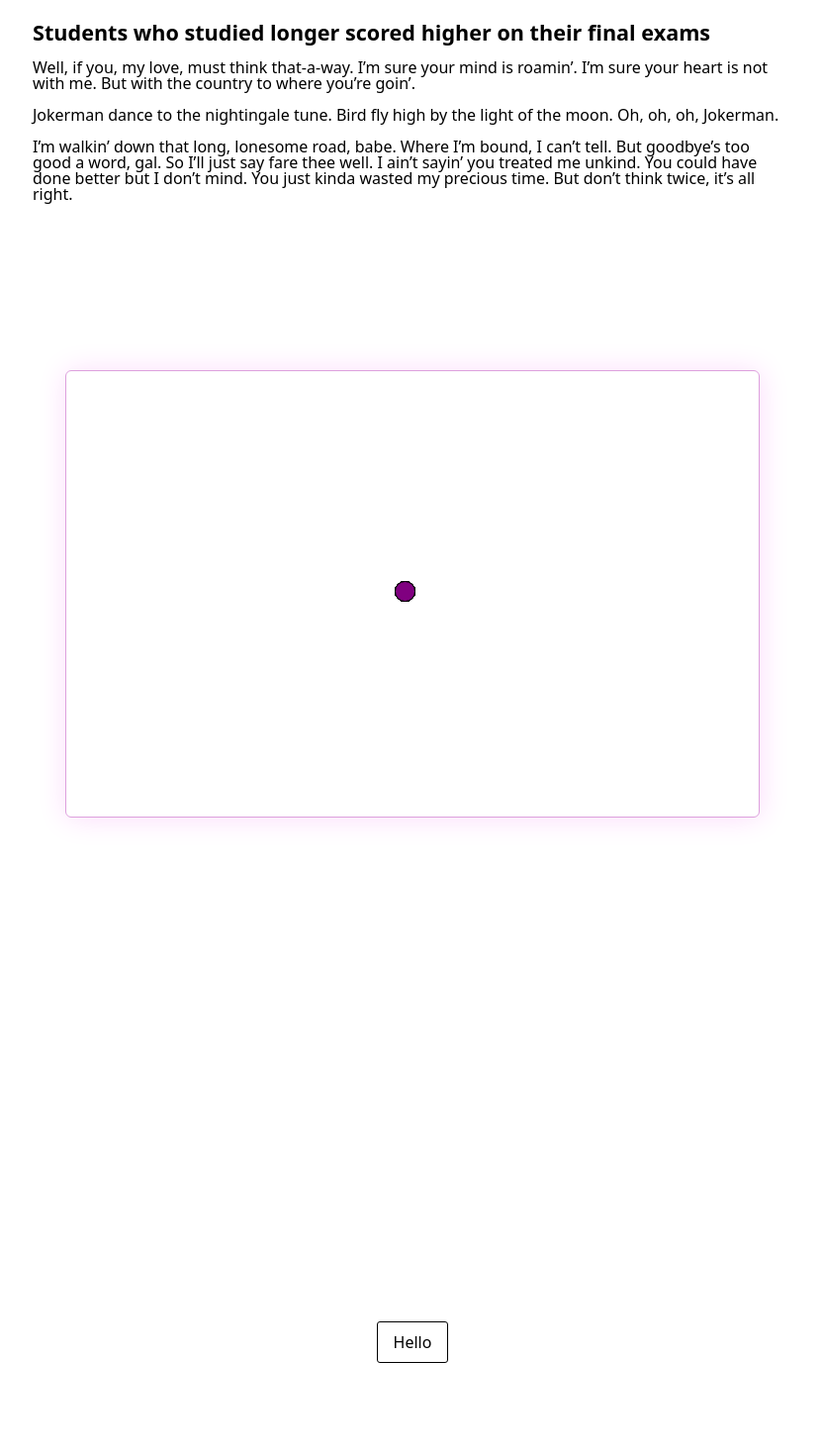
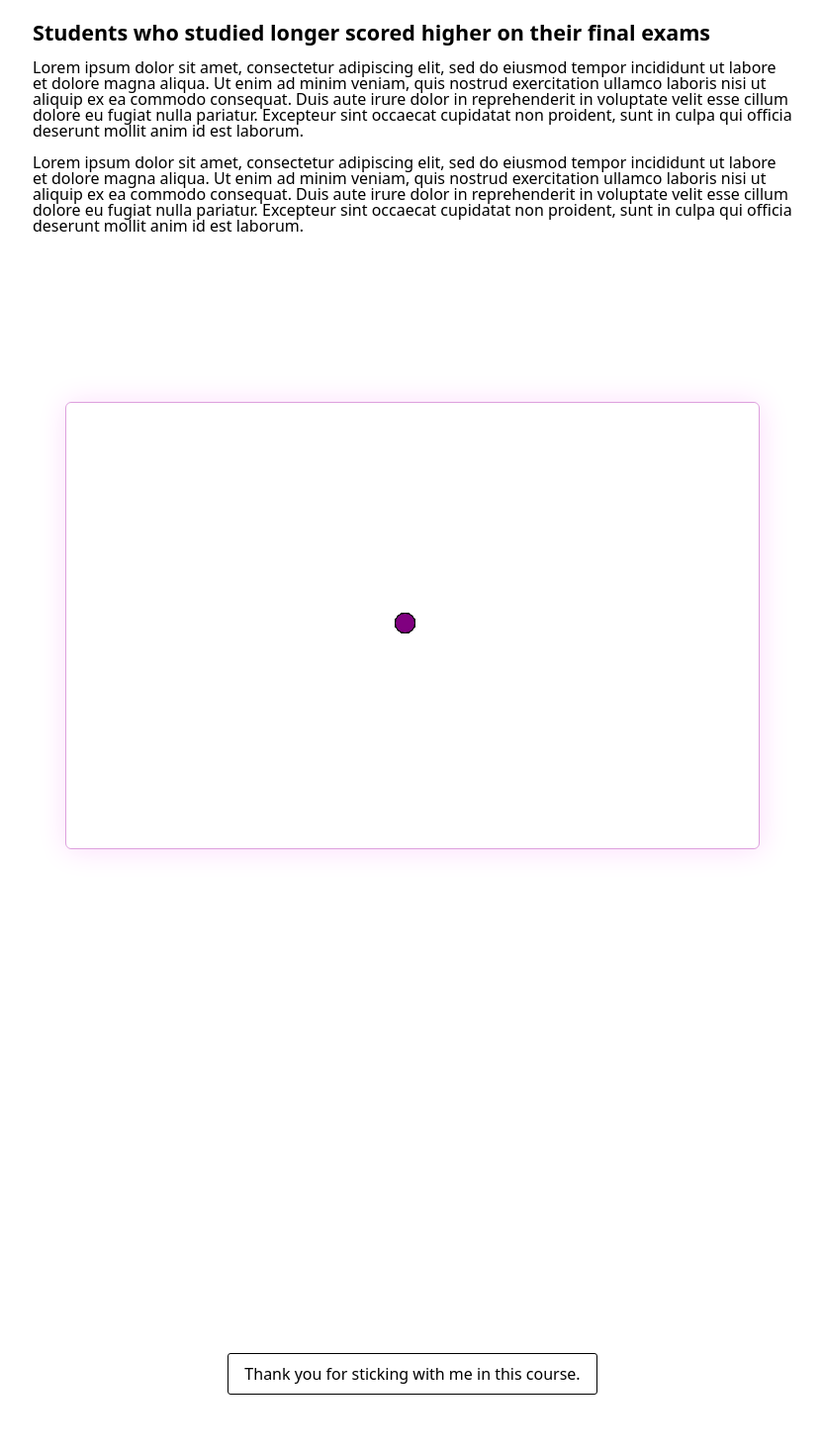
Before and after one commit to TranTrungTinh/invoice-app, a Svelte app in the folder data-visualization/: page / in a window 1280 px wide. Shown: the top 1470 px of the page at 99% size, without its empty margins (223-1054 px from the left). Built offline with nearby package versions, Linux system fonts and the light colour scheme.

Commit message:
Refactor code for data visualization, improve chart layout, and add Tooltip component

```diff
--- a/data-visualization/src/App.svelte
+++ b/data-visualization/src/App.svelte
@@ -1,6 +1,4 @@
 <script>
-  import AxisX from "$components/AxisX.svelte";
-  import AxisY from "$components/AxisY.svelte";
   import Tooltip from "$components/Tooltip.svelte";
   import data from "$data/data.js";
 
@@ -26,10 +24,7 @@
 
   let hoveredData;
 
-  import { fly } from "svelte/transition";
-
   // Scrollytelling
-  import Scrolly from "./helpers/Scrolly.svelte";
   let currentStep;
 
   let initialData = data.sort((a, b) => a.grade - b.grade);
@@ -56,59 +51,28 @@
   }
 
   import SampleText from "$components/SampleText.svelte";
+  import Chart from "$components/Chart.svelte";
+  import Steps from "$components/Steps.svelte";
 </script>
 
 <main>
   <h1>Students who studied longer scored higher on their final exams</h1>
   <SampleText />
   <section>
-<div class='sticky'>
-  <div
-    class="chart-container"
-    bind:clientWidth={width}
-    bind:clientHeight={height}
-  >
-    <svg {width} {height} on:mouseleave={() => hoveredData = null}>
-      <g class="inner-chart" transform="translate({margin.left}, {margin.top})">
-          {#if currentStep > 1}
-            <AxisY width={innerWidth} {yScale} />
-          {/if}
-          {#if currentStep > 0}
-            <AxisX height={innerHeight} width={innerWidth} {xScale} />
-          {/if}
-          {#each renderedData as d}
-            <circle
-              in:fly={{ x: -10, opacity: 0, duration: 500 }}
-              cx={xScale(d.grade)}
-              cy={yScale(d.hours)}
-              fill="purple"
-              stroke="black"
-              r={hoveredData == d ? radius * 2 : radius}
-              opacity={hoveredData ? (hoveredData == d ? 1 : 0.45) : 0.85}
-              on:mouseover={() => (currentStep >= 2 ? hoveredData = d : null)}
-              on:focus={() => (currentStep >= 2 ? hoveredData = d : null)}
-              tabindex="0"
+    <Chart
+      {margin}
+      {currentStep}
+      {innerWidth}
+      {innerHeight}
+      {yScale}
+      {xScale}
+      {renderedData}
+      {radius}
+      bind:width={width}
+      bind:height={height}
+      bind:hoveredData={hoveredData}
     />
-          {/each}
-      </g>
-    </svg>
-    {#if hoveredData}
-      <Tooltip {xScale} {yScale} {width} data={hoveredData} />
-    {/if}
-  </div>
-</div>
-
-  <div class='steps'>
-    <Scrolly bind:value={currentStep}>
-        {#each ['Hello', 'Scrollytelling', 'World!'] as text, i}
-            <div class="step" class:active={currentStep === i}>
-              <div class='step-content'>
-                <p>{text}</p>
-                </div>
-            </div>
-        {/each}
-    </Scrolly>
-  </div>
+    <Steps bind:currentStep={currentStep} />
   </section>
   <SampleText />
 </main>
@@ -120,88 +84,9 @@
     padding: 8px;
   }
 
-  :global(.tick text, .axis-title) {
-    font-weight: 400;
-    font-size: 12px;
-    fill: hsla(212, 10%, 53%, 1);
-  }
-
-  .chart-container {
-    position: relative;
-  }
-
-  circle {
-    transition: r 300ms ease, opacity 500ms ease,
-      cx 500ms cubic-bezier(0.76, 0, 0.24, 1),
-      cy 500ms cubic-bezier(0.76, 0, 0.24, 1); /* https://easings.net/#easeInOutQuart */
-    cursor: pointer;
-  }
-
   h1 {
     margin: 0.5rem 0 1rem 0;
     font-size: 1.35rem;
     font-weight: 600;
   }
-
-  .step {
-    height: 90vh;
-    opacity: 0.3;
-    transition: opacity 300ms ease;
-    display: flex;
-    justify-content: center;
-    place-items: center;
-  }
-
-  .step.active {
-    opacity: 1;
-  }
-
-  section {
-    position: relative;
-  }
-
-  .sticky {
-    position: sticky;
-
-    top: 0;
-    z-index: 1;
-
-    height: 95vh;
-    width: 100%;
-    top: 2.5vh;
-    margin-bottom: 1rem;
-
-    /* Optional */
-    display: flex;
-    align-items: center;
-    justify-content: center;
-  }
-
-  .chart-container {
-    position: relative;
-    width: 100%;
-    height: 100%;
-
-    /* Optional */
-    max-width: 700px;
-    max-height: 450px;
-
-    background: white;
-    box-shadow: 1px 1px 30px rgba(252, 220, 252, 1);
-    border: 1px solid plum;
-    border-radius: 6px;
-  }
-
-  .steps {
-    z-index: 2;
-    position: relative;
-    pointer-events: none;
-  }
-
-  .step-content {
-    padding: 0.75rem 1rem;
-    border: 1px solid black;
-    border-radius: 3px;
-    background: white;
-  }
 </style>
--- /dev/null
+++ b/data-visualization/src/components/Chart.svelte
@@ -0,0 +1,102 @@
+<script>
+  export let width;
+  export let height;
+  export let currentStep;
+  export let hoveredData;
+  export let margin;
+  export let innerWidth;
+  export let innerHeight;
+  export let yScale;
+  export let xScale;
+  export let renderedData;
+  export let radius;
+
+  import { fly } from "svelte/transition";
+
+  import AxisX from "$components/AxisX.svelte";
+  import AxisY from "$components/AxisY.svelte";
+  import Tooltip from "$components/Tooltip.svelte";
+</script>
+
+<div class="sticky">
+<div
+  class="chart-container"
+  bind:clientWidth={width}
+  bind:clientHeight={height}
+>
+  <svg {width} {height} on:mouseleave={() => (hoveredData = null)}>
+    <g class="inner-chart" transform="translate({margin.left}, {margin.top})">
+      {#if currentStep > 1}
+        <AxisY width={innerWidth} {yScale} />
+      {/if}
+      {#if currentStep > 0}
+        <AxisX height={innerHeight} width={innerWidth} {xScale} />
+      {/if}
+      {#each renderedData as d}
+        <circle
+          in:fly={{ x: -10, opacity: 0, duration: 500 }}
+          cx={xScale(d.grade)}
+          cy={yScale(d.hours)}
+          fill="purple"
+          stroke="black"
+          r={hoveredData == d ? radius * 2 : radius}
+          opacity={hoveredData ? (hoveredData == d ? 1 : 0.45) : 0.85}
+          on:mouseover={() => (currentStep >= 2 ? (hoveredData = d) : null)}
+          on:focus={() => (currentStep >= 2 ? (hoveredData = d) : null)}
+          tabindex="0"
+        />
+      {/each}
+    </g>
+  </svg>
+  {#if hoveredData}
+    <Tooltip {xScale} {yScale} {width} data={hoveredData} />
+  {/if}
+</div>
+</div>
+
+<style>
+  :global(.tick text, .axis-title) {
+    font-weight: 400;
+    font-size: 12px;
+    fill: hsla(212, 10%, 53%, 1);
+  }
+
+  .sticky {
+    position: sticky;
+
+    top: 0;
+    z-index: 1;
+
+    height: 95vh;
+    width: 100%;
+    top: 2.5vh;
+    margin-bottom: 1rem;
+
+    /* Optional */
+    display: flex;
+    align-items: center;
+    justify-content: center;
+  }
+
+  .chart-container {
+    position: relative;
+    width: 100%;
+    height: 100%;
+
+    background: white;
+    box-shadow: 1px 1px 30px rgba(252, 220, 252, 1);
+    border: 1px solid plum;
+    border-radius: 6px;
+
+    /* Optional */
+    max-width: 700px;
+    max-height: 450px;
+  }
+
+  circle {
+    transition: r 300ms ease, opacity 500ms ease,
+      cx 500ms cubic-bezier(0.76, 0, 0.24, 1),
+      cy 500ms cubic-bezier(0.76, 0, 0.24, 1); /* https://easings.net/#easeInOutQuart */
+    cursor: pointer;
+  }
+</style>
--- a/data-visualization/src/components/SampleText.svelte
+++ b/data-visualization/src/components/SampleText.svelte
@@ -1,9 +1,15 @@
-<p>Well, if you, my love, must think that-a-way. I’m sure your mind is roamin’. I’m sure your heart is not with me. But
-	with the country to where you’re goin’.</p>
-<p>Jokerman dance to the nightingale tune. Bird fly high by the light of the moon. Oh, oh, oh, Jokerman.</p>
-<p>I’m walkin’ down that long, lonesome road, babe. Where I’m bound, I can’t tell. But goodbye’s too good a word, gal.
-	So I’ll just say fare thee well. I ain’t sayin’ you treated me unkind. You could have done better but I don’t mind.
-	You just kinda wasted my precious time. But don’t think twice, it’s all right.</p>
+<p>
+	Lorem ipsum dolor sit amet, consectetur adipiscing elit, sed do eiusmod tempor incididunt ut labore et dolore magna
+	aliqua. Ut enim ad minim veniam, quis nostrud exercitation ullamco laboris nisi ut aliquip ex ea commodo consequat.
+	Duis aute irure dolor in reprehenderit in voluptate velit esse cillum dolore eu fugiat nulla pariatur. Excepteur sint
+	occaecat cupidatat non proident, sunt in culpa qui officia deserunt mollit anim id est laborum.
+</p>
+<p>
+	Lorem ipsum dolor sit amet, consectetur adipiscing elit, sed do eiusmod tempor incididunt ut labore et dolore magna
+	aliqua. Ut enim ad minim veniam, quis nostrud exercitation ullamco laboris nisi ut aliquip ex ea commodo consequat.
+	Duis aute irure dolor in reprehenderit in voluptate velit esse cillum dolore eu fugiat nulla pariatur. Excepteur sint
+	occaecat cupidatat non proident, sunt in culpa qui officia deserunt mollit anim id est laborum.
+</p>
 
 <style>
   p:not(:last-of-type) {
--- /dev/null
+++ b/data-visualization/src/components/Steps.svelte
@@ -0,0 +1,44 @@
+<script>
+  export let currentStep;
+  import Scrolly from "../helpers/Scrolly.svelte";
+</script>
+
+<div class="steps">
+  <Scrolly bind:value={currentStep}>
+    {#each ["Thank you for sticking with me in this course.", "I hope it was helpful!", "Just remember that learning is a process, and whatever pace you learn at is ok. I hope that I helped you along the way ❤️"] as text, i}
+      <div class="step" class:active={currentStep === i}>
+        <div class="step-content">
+          <p>{text}</p>
+        </div>
+      </div>
+    {/each}
+  </Scrolly>
+</div>
+
+<style>
+  .step {
+    height: 90vh;
+    opacity: 0.3;
+    transition: opacity 300ms ease;
+    display: flex;
+    justify-content: center;
+    place-items: center;
+  }
+
+  .step.active {
+    opacity: 1;
+  }
+
+  .steps {
+    z-index: 2;
+    position: relative;
+    pointer-events: none;
+  }
+
+  .step-content {
+    padding: 0.75rem 1rem;
+    border: 1px solid black;
+    border-radius: 3px;
+    background: white;
+  }
+</style>
```
Also changed, not shown: 1 other file (tests, documents, lock files or other folders). Lines whose indentation alone changed are shown as unchanged.
